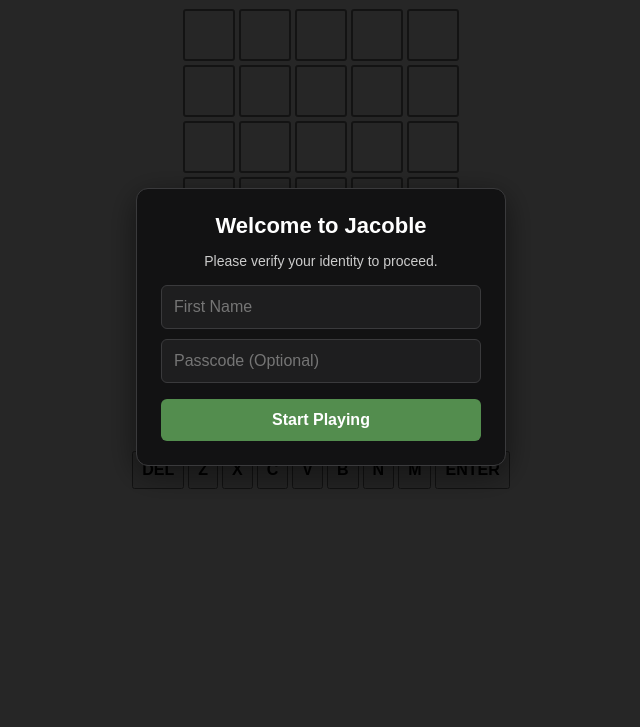
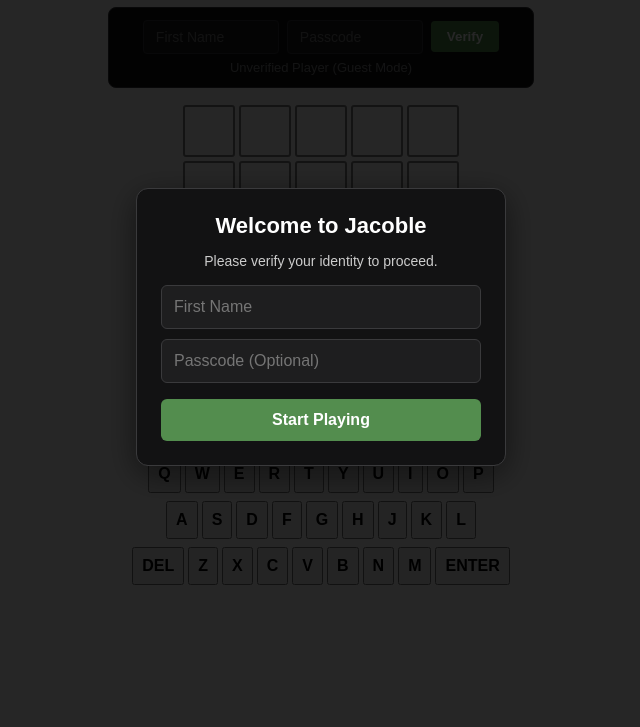
Before and after one commit to Sirdroftardis8/Jacoble, a plain HTML site: page Jacoble-2.0/index.html in a window 1280 px wide. Shown: the part 73-800 px from the top of the page, without its empty margins (319-959 px from the left). Drawn offline with nearby package versions, Linux system fonts and the light colour scheme.

Commit message:
Update index.html

```diff
--- a/Jacoble-2.0/index.html
+++ b/Jacoble-2.0/index.html
@@ -19,6 +19,16 @@
 
     <!-- Share button starts hidden, will display when game ends -->
     <button id="share-btn" style="display: none;">Share Results 📋</button>
+
+    <!-- Identity Verification Bar -->
+<div id="jacob-gate" style="text-align: center; margin: 15px auto; max-width: 400px; padding: 12px; background: #121213; border: 1px solid #3a3a3c; border-radius: 8px; color: #fff; font-family: sans-serif;">
+  <div id="gate-inputs" style="display: flex; gap: 8px; justify-content: center; align-items: center; flex-wrap: wrap;">
+    <input id="gate-name" type="text" placeholder="First Name" style="padding: 8px 12px; border-radius: 4px; border: 1px solid #3a3a3c; background: #1e1e1f; color: #fff; width: 110px; font-size: 14px;">
+    <input id="gate-secret" type="password" placeholder="Passcode" style="padding: 8px 12px; border-radius: 4px; border: 1px solid #3a3a3c; background: #1e1e1f; color: #fff; width: 110px; font-size: 14px;">
+    <button id="gate-btn" style="padding: 8px 16px; background: #538d4e; color: #fff; border: none; border-radius: 4px; font-weight: bold; cursor: pointer;">Verify</button>
+  </div>
+  <div id="gate-status" style="margin-top: 6px; font-size: 13px; color: #818384;">Unverified Player (Guest Mode)</div>
+</div>
 
     <div id="game-board">
 
```
